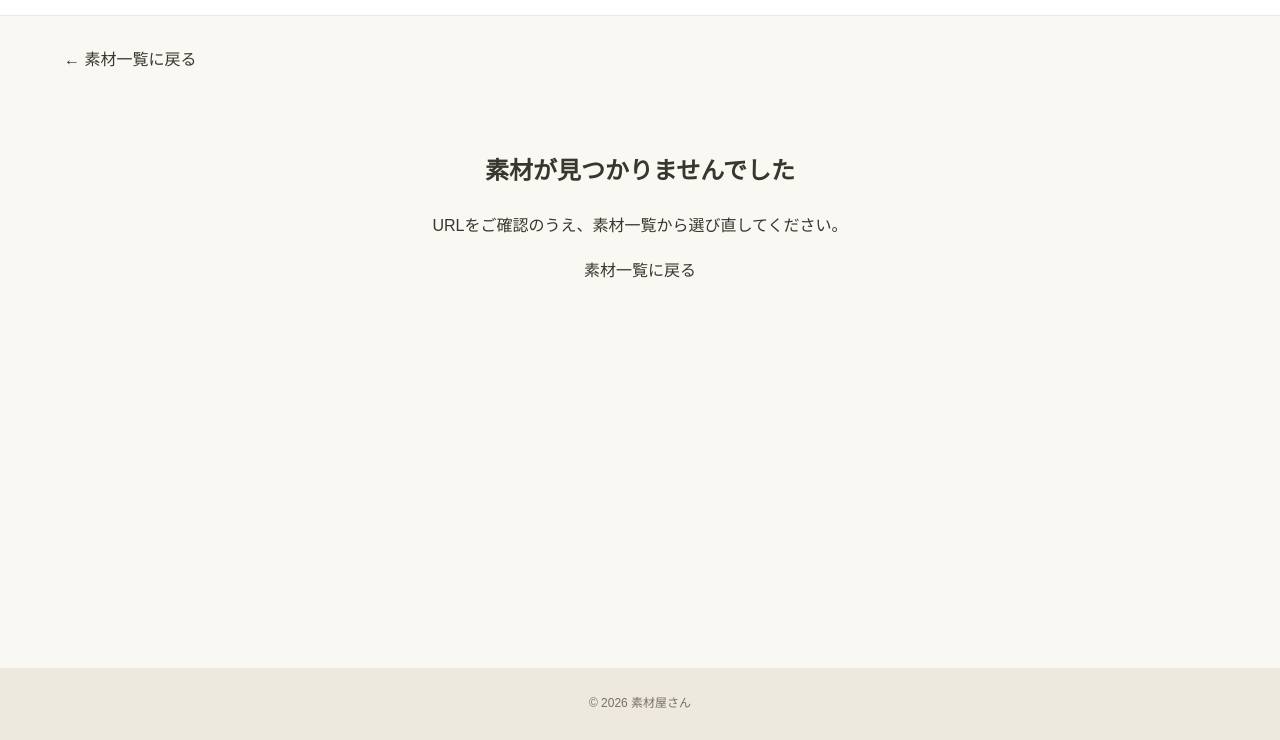
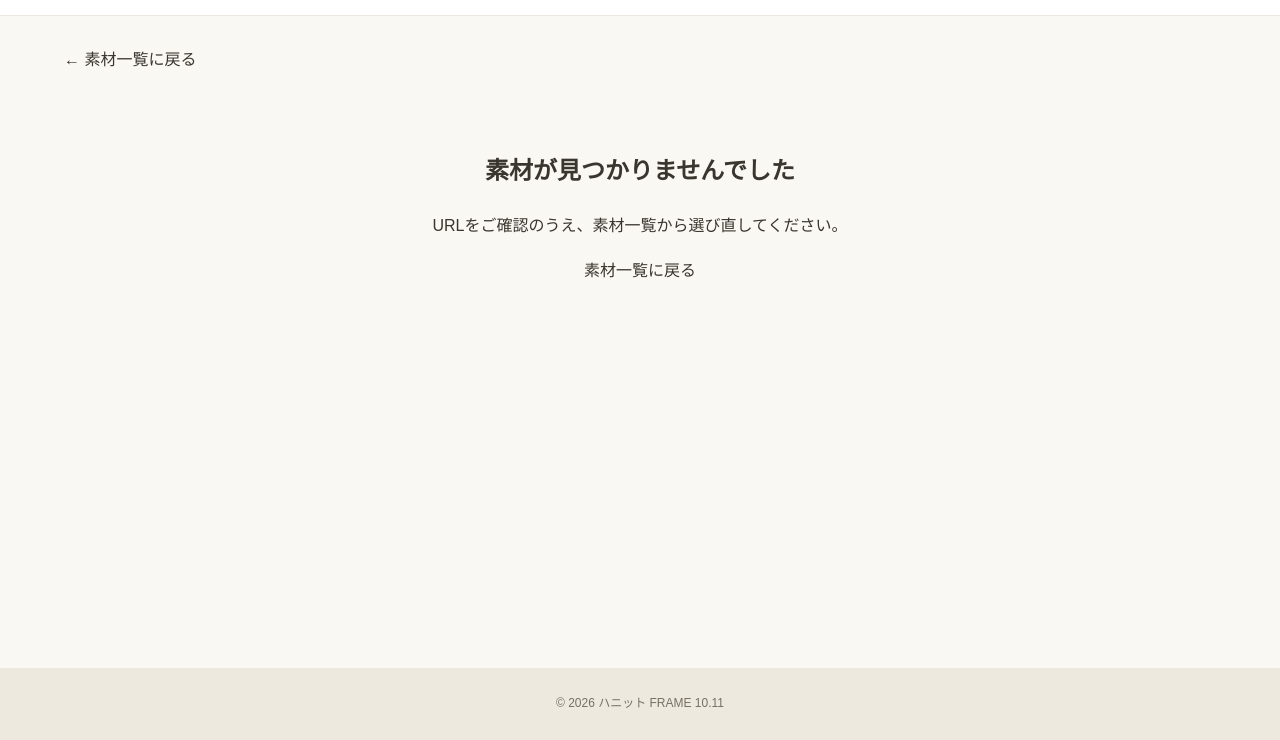
Before and after one commit to hanitto8210/hanittoframe, a plain HTML site: page detail.html in a window 1280 px wide. Shown: the part 60-800 px from the top of the page. Drawn offline with Linux system fonts and the light colour scheme.

Commit message:
Update detail.html

```diff
--- a/detail.html
+++ b/detail.html
@@ -122,7 +122,7 @@
     </main>
 
     <footer class="site-footer">
-        <p>&copy; 2026 素材屋さん</p>
+        <p>&copy; 2026 ハニット FRAME 10.11</p>
     </footer>
     <script src="color-editor.js"></script>
 </body>
```
